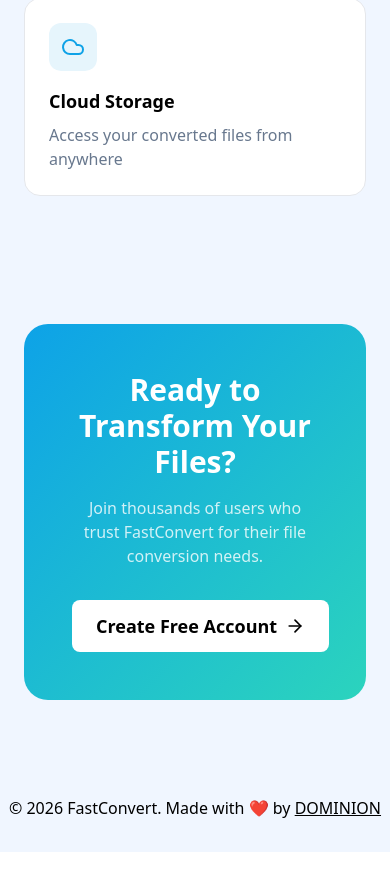
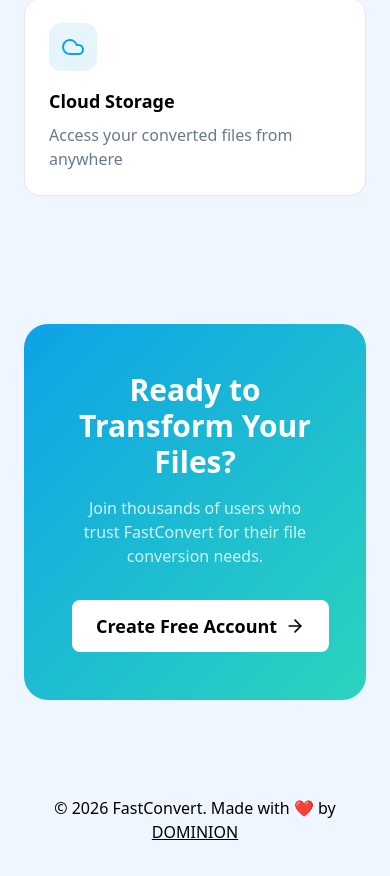
Before and after one commit to dodosebn/file-converter, a React (Vite) app in the folder client/: page / in a window 390 px wide. Shown: the part 1964-2840 px from the top of the page. Before the commit the page ends 2816 px from the top, so only its background shows below. Built offline with nearby package versions, Linux system fonts and the light colour scheme; no server answers.

Commit message:
SEO omitted and things changed

```diff
--- a/client/index.html
+++ b/client/index.html
@@ -47,6 +47,7 @@
   </head>
   <body>
     <div id="root"></div>
-    <script type="module" src="/src/main.tsx"></script>
+
+    <script type="module" src="./src/main.tsx"></script>
   </body>
 </html>
--- a/client/src/components/home/footer.tsx
+++ b/client/src/components/home/footer.tsx
@@ -3,8 +3,8 @@ const Footer = () => {
   const year = new Date().getFullYear()
 
   return (
-    <footer>
-      <div className=" py-8  text-center dark:text-gray-400">
+    <footer className="px-4">
+      <div className=" py-8 flex-wrap text-center dark:text-gray-400">
         © {year} FastConvert. Made with ❤️ by{" "}
         <a
           href="https://orji-dominion.vercel.app/"
--- a/client/src/components/home/navbar.tsx
+++ b/client/src/components/home/navbar.tsx
@@ -14,7 +14,7 @@ const Navbar = () => {
         <div className="flex items-center gap-4 shrink-0">
           <button
             onClick={() => handleClick("/login")}
-            className="text-[#68788e]  dark:text-[#f8fafc] hover:bg-[#25cac5] py-2 px-4 rounded-lg  font-medium hover:text-foreground whitespace-nowrap"
+            className="text-[#68788e]  dark:text-[#f8fafc] hover:text-[#25cac5] md:hover:bg-[#25cac5] py-2 px-4 rounded-lg  font-medium hover:text-foreground whitespace-nowrap"
           >
             Log in
           </button>
```
